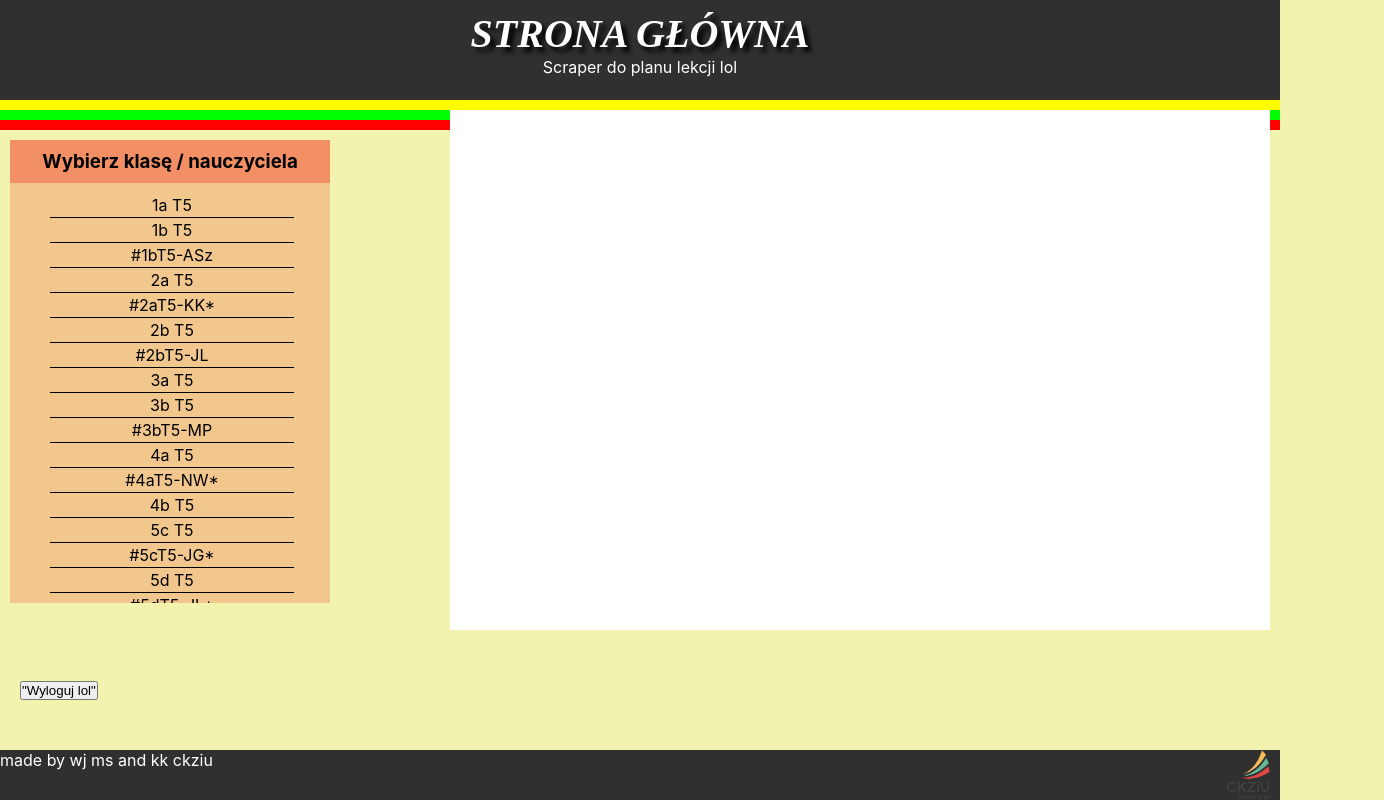
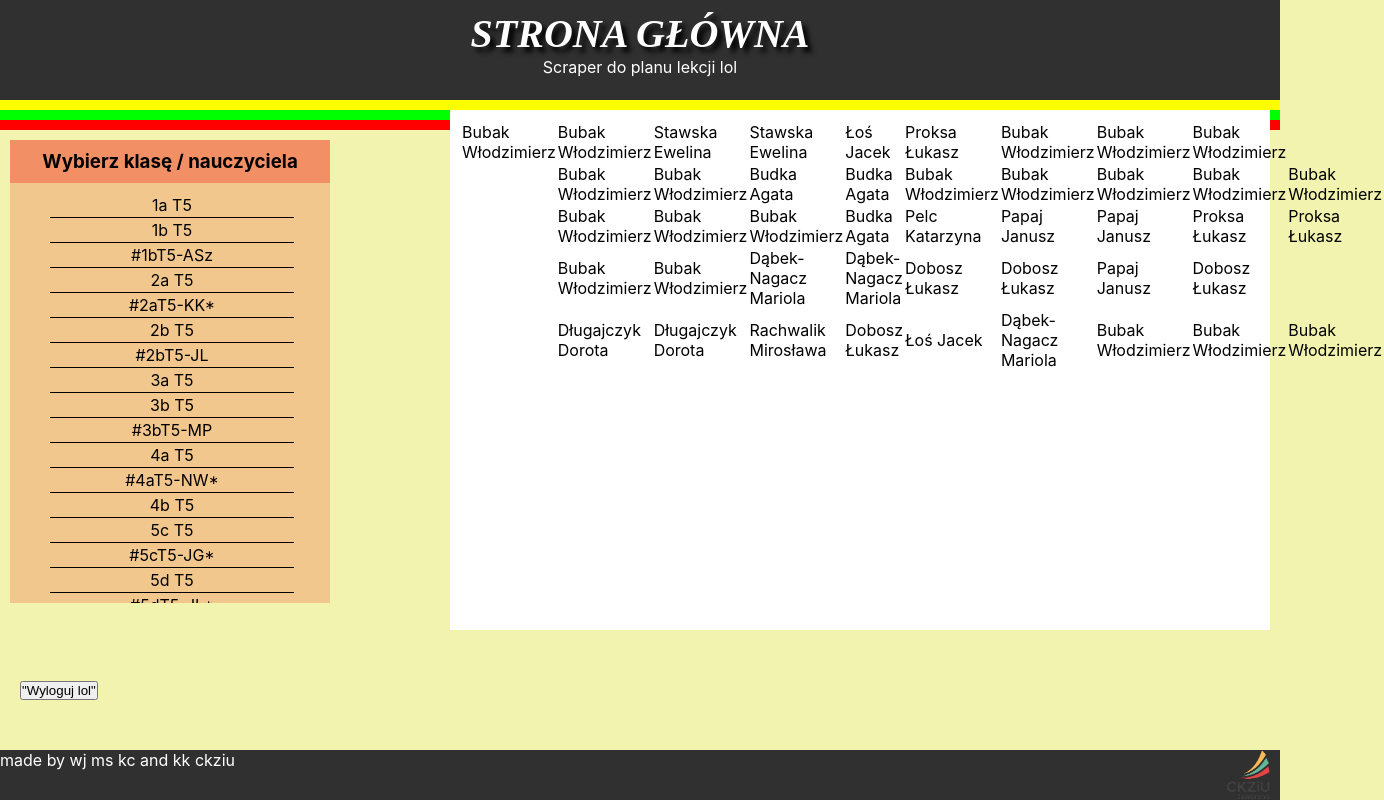
Before and after one commit to Wojtanello-coder/multi-plan, a React (Create React App) app: page /qweasd in a window 1280 px wide. Shown: the whole page, 1384 px wide, since content can reach past the window. Built offline with nearby package versions, Linux system fonts and the light colour scheme.

Commit message:
ms zapomniałeś kc!

```diff
--- a/src/Components/Footer.js
+++ b/src/Components/Footer.js
@@ -4,7 +4,7 @@ import logo from './logo.png';
 function Footer(){
     return(
         <div id='footer'>
-            made by wj ms and kk ckziu
+            made by wj ms kc and kk ckziu
             <a href='http://ckziu.jaworzno.pl' target='_blank'>
                 <img src={logo}/>
             </a>
--- a/src/Components/Plan.js
+++ b/src/Components/Plan.js
@@ -31,15 +31,15 @@ function Plan(props){
             {/* {JSON.stringify(props.data)} */}
             <table>
                 <tbody>
-                    {newArr.map((row, id) => {
+                    {newArr.map((row, id) => (
                         <tr key={id}>
-                            {row.map((cell, id) => {
-                                <td>
+                            {row.map((cell, id) => (
+                                <td key={id}>
                                     {cell[0]}
                                 </td>
-                            })}
+                            ))}
                         </tr>
-                    })}
+                    ))}
                 </tbody>
             </table>
         </div>
--- a/src/index.js
+++ b/src/index.js
@@ -6,9 +6,9 @@ import reportWebVitals from './reportWebVitals';
 
 const root = ReactDOM.createRoot(document.getElementById('root'));
 root.render(
-  <React.StrictMode>
+  //<React.StrictMode>
     <App />
-  </React.StrictMode>
+  //</React.StrictMode>
 );
 
 // If you want to start measuring performance in your app, pass a function
```
